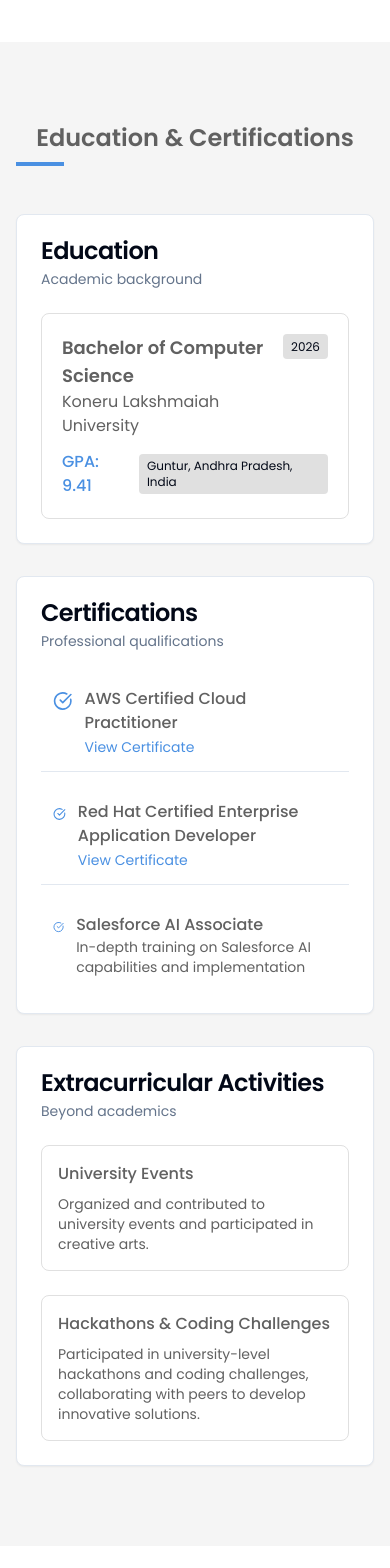
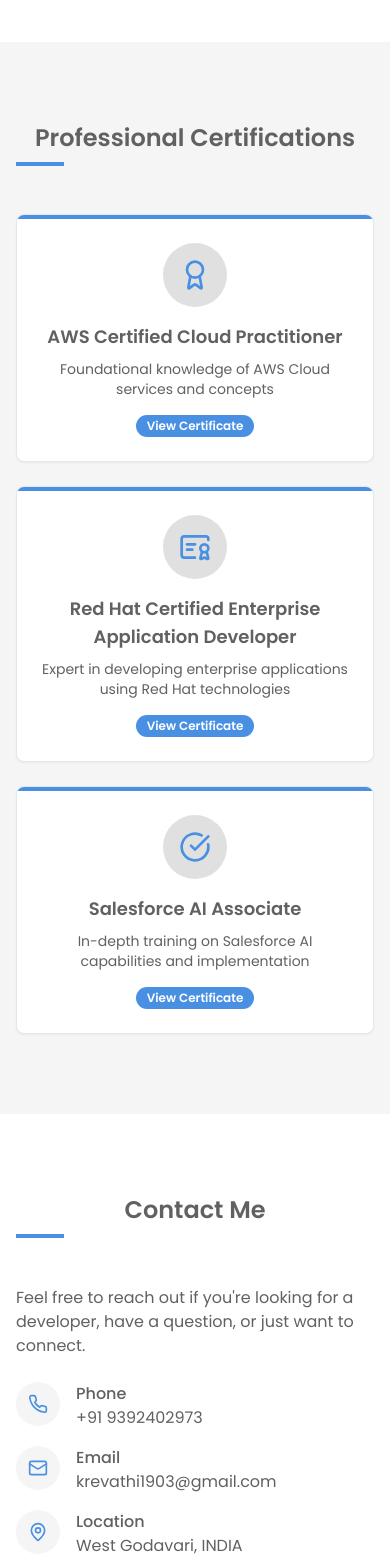
Before and after one commit to RevathiKondaveeti/revathi-portfolio-showcase, a React (Vite) app: page / in a window 390 px wide. Shown: the part 4720-6288 px from the top of the page. Built offline with nearby package versions, Linux system fonts and the light colour scheme.

Commit message:
Refactor: Enhance certificates section
Remove the education section and display certificates in a creative, side-by-side block layout.

```diff
--- a/src/components/Education.tsx
+++ b/src/components/Education.tsx
@@ -1,101 +1,59 @@
 
-import { Card, CardContent, CardDescription, CardHeader, CardTitle } from '@/components/ui/card';
-import { CheckCircle } from 'lucide-react';
+import { Card, CardContent } from '@/components/ui/card';
+import { Badge } from '@/components/ui/badge';
+import { Award, CheckCircle, Certificate } from 'lucide-react';
 
-const Education = () => {
+const Certificates = () => {
+  const certificates = [
+    {
+      title: "AWS Certified Cloud Practitioner",
+      icon: <Award className="h-8 w-8 text-portfolio-accent" />,
+      description: "Foundational knowledge of AWS Cloud services and concepts",
+      link: "#"
+    },
+    {
+      title: "Red Hat Certified Enterprise Application Developer",
+      icon: <Certificate className="h-8 w-8 text-portfolio-accent" />,
+      description: "Expert in developing enterprise applications using Red Hat technologies",
+      link: "#"
+    },
+    {
+      title: "Salesforce AI Associate",
+      icon: <CheckCircle className="h-8 w-8 text-portfolio-accent" />,
+      description: "In-depth training on Salesforce AI capabilities and implementation",
+      link: "#"
+    }
+  ];
+
   return (
-    <section id="education" className="py-20 bg-portfolio-gray-light">
+    <section id="certifications" className="py-20 bg-portfolio-gray-light">
       <div className="container mx-auto px-4">
-        <h2 className="section-heading text-center">Education & Certifications</h2>
+        <h2 className="section-heading text-center">Professional Certifications</h2>
 
-        <div className="grid md:grid-cols-2 gap-8 mt-12">
-          <Card className="animate-slide-up">
-            <CardHeader>
-              <CardTitle>Education</CardTitle>
-              <CardDescription>Academic background</CardDescription>
-            </CardHeader>
-            <CardContent>
-              <div className="space-y-6">
-                <div className="bg-white p-5 rounded-lg border border-portfolio-gray-medium">
-                  <div className="flex justify-between items-start">
-                    <div>
-                      <h3 className="text-lg font-semibold text-portfolio-gray-dark">Bachelor of Computer Science</h3>
-                      <p className="text-portfolio-gray-dark">Koneru Lakshmaiah University</p>
-                    </div>
-                    <div className="text-right">
-                      <span className="bg-portfolio-gray-medium px-2 py-1 rounded text-xs">2026</span>
-                    </div>
-                  </div>
-                  <div className="mt-3 flex items-center gap-2">
-                    <span className="font-medium text-portfolio-accent">GPA: 9.41</span>
-                    <span className="text-xs bg-portfolio-gray-medium px-2 py-1 rounded">Guntur, Andhra Pradesh, India</span>
-                  </div>
+        <div className="grid md:grid-cols-3 gap-6 mt-12">
+          {certificates.map((cert, index) => (
+            <Card
+              key={index}
+              className="overflow-hidden animate-slide-up hover:shadow-lg transition-all duration-300 hover:-translate-y-1"
+              style={{ animationDelay: `${index * 100}ms` }}
+            >
+              <div className="h-1 bg-portfolio-accent"></div>
+              <CardContent className="p-6 flex flex-col items-center text-center">
+                <div className="mb-4 p-4 bg-portfolio-gray-medium rounded-full">
+                  {cert.icon}
                 </div>
-              </div>
-            </CardContent>
-          </Card>
-
-          <Card className="animate-slide-up animation-delay-100">
-            <CardHeader>
-              <CardTitle>Certifications</CardTitle>
-              <CardDescription>Professional qualifications</CardDescription>
-            </CardHeader>
-            <CardContent>
-              <div className="space-y-4">
-                <div className="flex items-start gap-3 p-3 border-b">
-                  <CheckCircle className="h-5 w-5 text-portfolio-accent mt-1" />
-                  <div>
-                    <h3 className="font-medium text-portfolio-gray-dark">AWS Certified Cloud Practitioner</h3>
-                    <a href="#" className="text-sm text-portfolio-accent hover:underline">View Certificate</a>
-                  </div>
-                </div>
-
-                <div className="flex items-start gap-3 p-3 border-b">
-                  <CheckCircle className="h-5 w-5 text-portfolio-accent mt-1" />
-                  <div>
-                    <h3 className="font-medium text-portfolio-gray-dark">Red Hat Certified Enterprise Application Developer</h3>
-                    <a href="#" className="text-sm text-portfolio-accent hover:underline">View Certificate</a>
-                  </div>
-                </div>
-
-                <div className="flex items-start gap-3 p-3">
-                  <CheckCircle className="h-5 w-5 text-portfolio-accent mt-1" />
-                  <div>
-                    <h3 className="font-medium text-portfolio-gray-dark">Salesforce AI Associate</h3>
-                    <p className="text-sm text-portfolio-gray-dark">In-depth training on Salesforce AI capabilities and implementation</p>
-                  </div>
-                </div>
-              </div>
-            </CardContent>
-          </Card>
-
-          <Card className="md:col-span-2 animate-slide-up animation-delay-200">
-            <CardHeader>
-              <CardTitle>Extracurricular Activities</CardTitle>
-              <CardDescription>Beyond academics</CardDescription>
-            </CardHeader>
-            <CardContent>
-              <div className="grid md:grid-cols-2 gap-6">
-                <div className="bg-white p-4 rounded-lg border border-portfolio-gray-medium">
-                  <h3 className="font-medium text-portfolio-gray-dark mb-2">University Events</h3>
-                  <p className="text-sm text-portfolio-gray-dark">
-                    Organized and contributed to university events and participated in creative arts.
-                  </p>
-                </div>
-
-                <div className="bg-white p-4 rounded-lg border border-portfolio-gray-medium">
-                  <h3 className="font-medium text-portfolio-gray-dark mb-2">Hackathons & Coding Challenges</h3>
-                  <p className="text-sm text-portfolio-gray-dark">
-                    Participated in university-level hackathons and coding challenges, collaborating with peers to develop innovative solutions.
-                  </p>
-                </div>
-              </div>
-            </CardContent>
-          </Card>
+                <h3 className="font-semibold text-lg text-portfolio-gray-dark mb-2">{cert.title}</h3>
+                <p className="text-portfolio-gray-dark text-sm mb-4">{cert.description}</p>
+                <Badge className="bg-portfolio-accent hover:bg-portfolio-accent/80">
+                  <a href={cert.link} className="text-white">View Certificate</a>
+                </Badge>
+              </CardContent>
+            </Card>
+          ))}
         </div>
       </div>
     </section>
   );
 };
 
-export default Education;
+export default Certificates;
--- a/src/pages/Index.tsx
+++ b/src/pages/Index.tsx
@@ -4,7 +4,7 @@ import Hero from '@/components/Hero';
 import About from '@/components/About';
 import Skills from '@/components/Skills';
 import Projects from '@/components/Projects';
-import Education from '@/components/Education';
+import Certificates from '@/components/Education';
 import Contact from '@/components/Contact';
 import Footer from '@/components/Footer';
 
@@ -16,7 +16,7 @@ const Index = () => {
       <About />
       <Skills />
       <Projects />
-      <Education />
+      <Certificates />
       <Contact />
       <Footer />
     </div>
```
